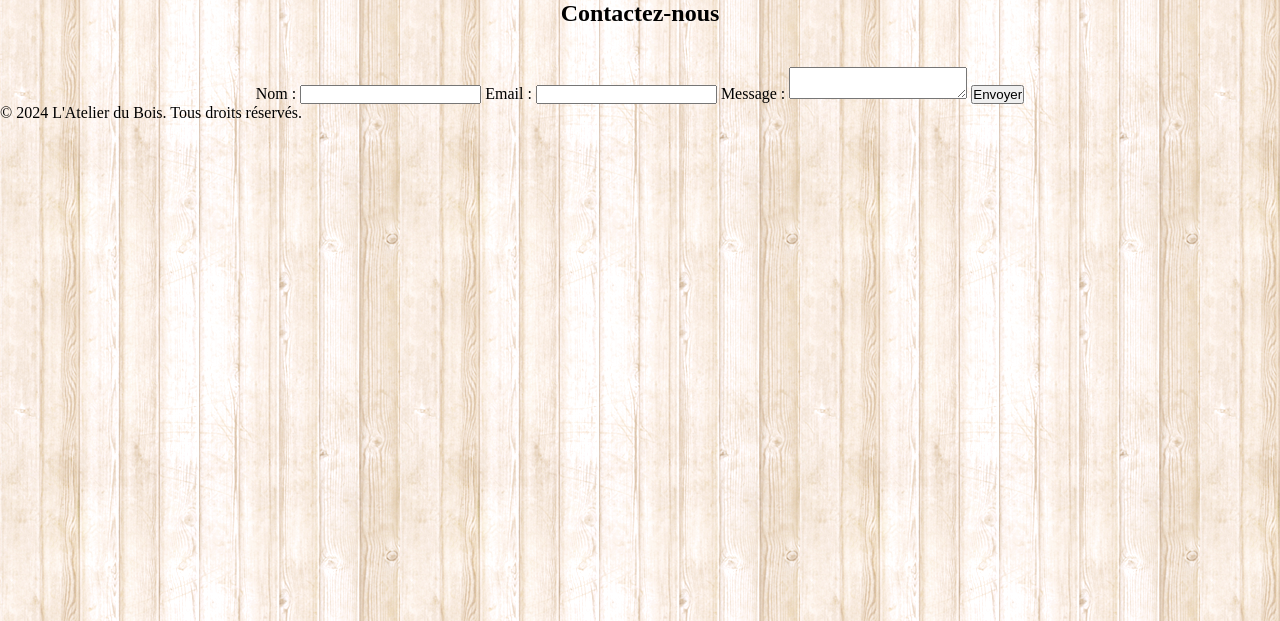
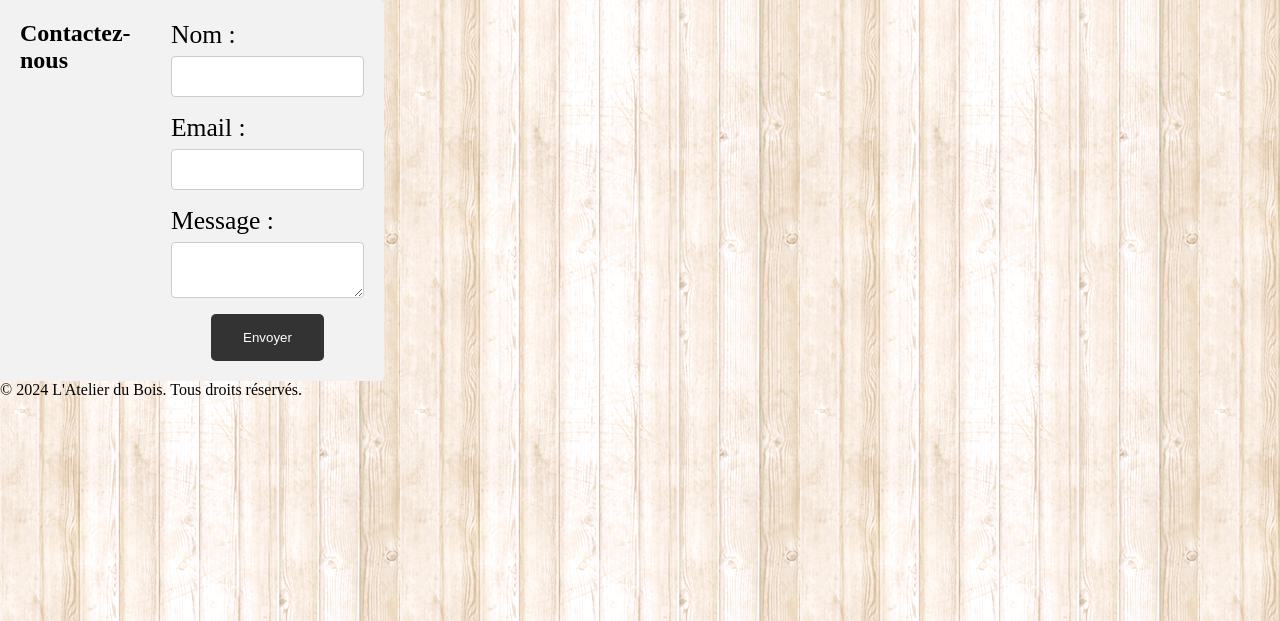
Before and after one commit to Aloula96/Atelier-du-bois, a PHP site: page /contact.php in a window 1280 px wide. Shown: the part 80-701 px from the top of the page. Run offline with PHP 8.4, Linux system fonts and the light colour scheme.

Commit message:
sixth commit

```diff
--- a/assets/css/style.css
+++ b/assets/css/style.css
@@ -44,3 +44,42 @@ section img {
     max-width: 100%;
     object-fit: contain;
 }
+
+
+form {
+
+    display: flex;
+    flex-direction: column;
+
+   }
+
+   .input__container {
+    border-radius: 5px;
+    background-color: #f2f2f2;
+    padding: 20px;
+    width:30%;
+    display: flex;
+
+  }
+   .input__container label { font-size: 1.6rem; }
+
+   .input__container input,
+   textarea {
+    width: 100%; /* Full width */
+    padding: 12px; /* Some padding */
+    border: 1px solid #ccc; /* Gray border */
+    border-radius: 4px; /* Rounded borders */
+    box-sizing: border-box; /* Make sure that padding and width stays in place */
+    margin-top: 6px; /* Add a top margin */
+    margin-bottom: 16px; /* Bottom margin */
+   }
+
+   button {
+    align-self: center;
+    padding: 1rem 2rem;
+    border-radius: 5px;
+    border: none;
+    background: #333;
+    color: #fff;
+    cursor: pointer;
+   }
--- a/contact.php
+++ b/contact.php
@@ -1,7 +1,8 @@
 <?php include 'partials/header.php'; ?>
-<main>
+<div class="input__container">
     <h2>Contactez-nous</h2>
     <form action="#" method="post">
+
         <label for="name">Nom :</label>
         <input type="text" id="name" name="name" required>
 
@@ -13,5 +14,5 @@
 
         <button type="submit">Envoyer</button>
     </form>
-</main>
+    </div>
 <?php include 'partials/footer.php'; ?>
```
